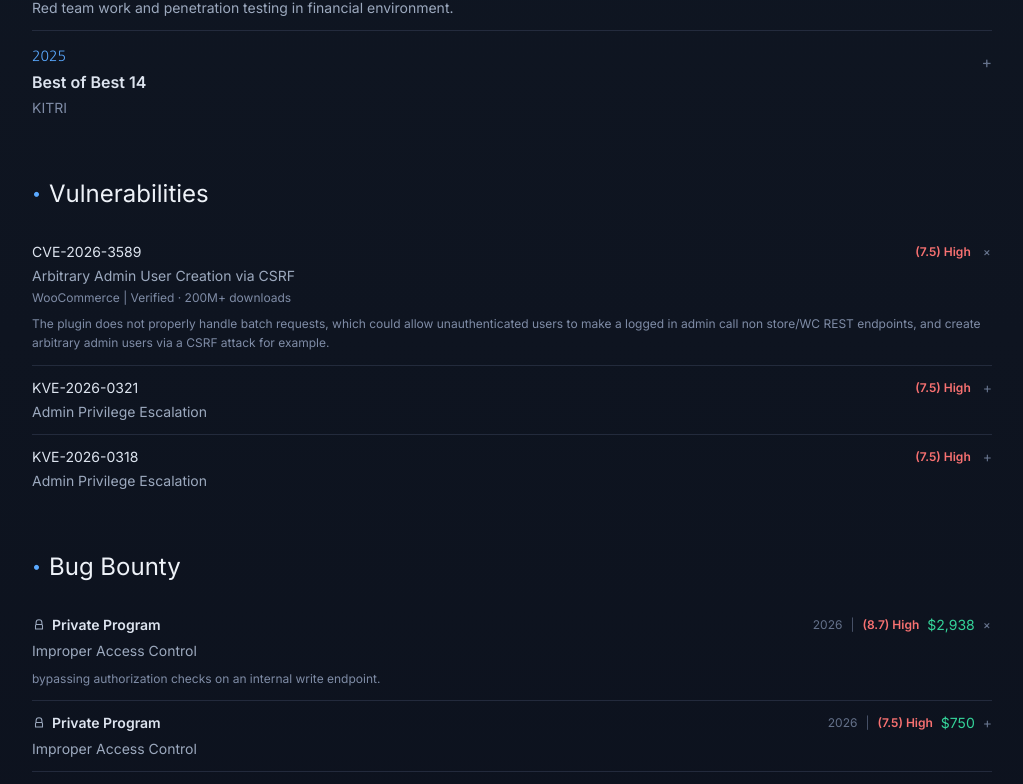
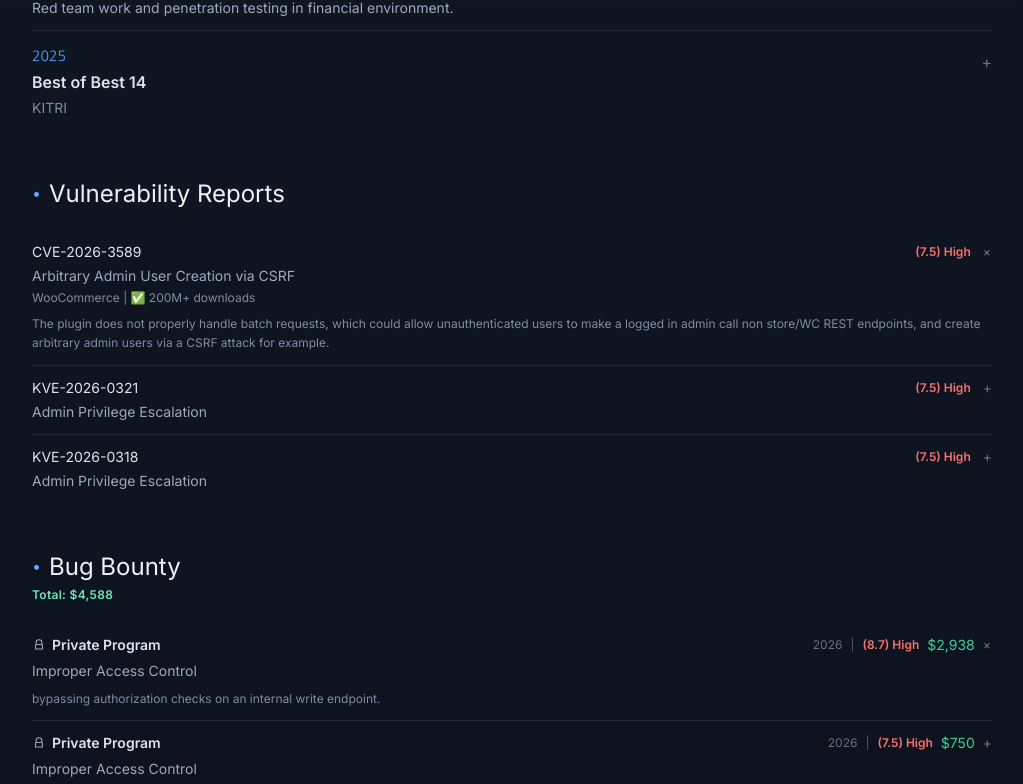
Before and after one commit to komi22/oolongeya, a Next.js app: page / in a window 1280 px wide. Shown: the part 492-1276 px from the top of the page, without its empty margins (128-1151 px from the left). Built offline with nearby package versions, Linux system fonts and the light colour scheme; grey boxes are pictures that could not be loaded.

Commit message:
Update vulnerability heading and bounty total display

```diff
--- a/app/page.js
+++ b/app/page.js
@@ -31,7 +31,7 @@ const vulnerabilities = [
     grade: "High",
     title: "Arbitrary Admin User Creation via CSRF",
     product: "WooCommerce",
-    badge: "Verified · 200M+ downloads",
+    badge: "✅ 200M+ downloads",
     description:
       "The plugin does not properly handle batch requests, which could allow unauthenticated users to make a logged in admin call non store/WC REST endpoints, and create arbitrary admin users via a CSRF attack for example.",
   },
@@ -136,6 +136,8 @@ export default function Home() {
   const [scrollProgress, setScrollProgress] = useState(0);
   const [heroShift, setHeroShift] = useState(0);
   const sortedBugBounties = [...bugBounties].sort((a, b) => payoutToNumber(b.payout) - payoutToNumber(a.payout));
+  const bountyTotal = sortedBugBounties.reduce((sum, item) => sum + payoutToNumber(item.payout), 0);
+  const bountyTotalFormatted = new Intl.NumberFormat("en-US").format(bountyTotal);
 
   useEffect(() => {
     document.documentElement.classList.add("dark");
@@ -289,7 +291,7 @@ export default function Home() {
       <section id="vulnerabilities" className="mb-12 reveal">
         <h2 className="inline-flex items-center gap-2 font-ui text-2xl text-ink-50">
           <span className="-translate-y-px text-base leading-none text-accent">•</span>
-          <span>Vulnerabilities</span>
+          <span>Vulnerability Reports</span>
         </h2>
         <ul className="mt-5 divide-y divide-ink-700/60">
           {vulnerabilities.map((v, idx) => {
@@ -336,6 +338,9 @@ export default function Home() {
           <span className="-translate-y-px text-base leading-none text-accent">•</span>
           <span>Bug Bounty</span>
         </h2>
+        <p className="mt-1 font-ui text-xs font-semibold tracking-wide text-emerald-300">
+          Total: ${bountyTotalFormatted}
+        </p>
         <ul className="mt-5 divide-y divide-ink-700/60">
           {sortedBugBounties.map((item, idx) => {
             const isOpen = openBounty === idx;
```
